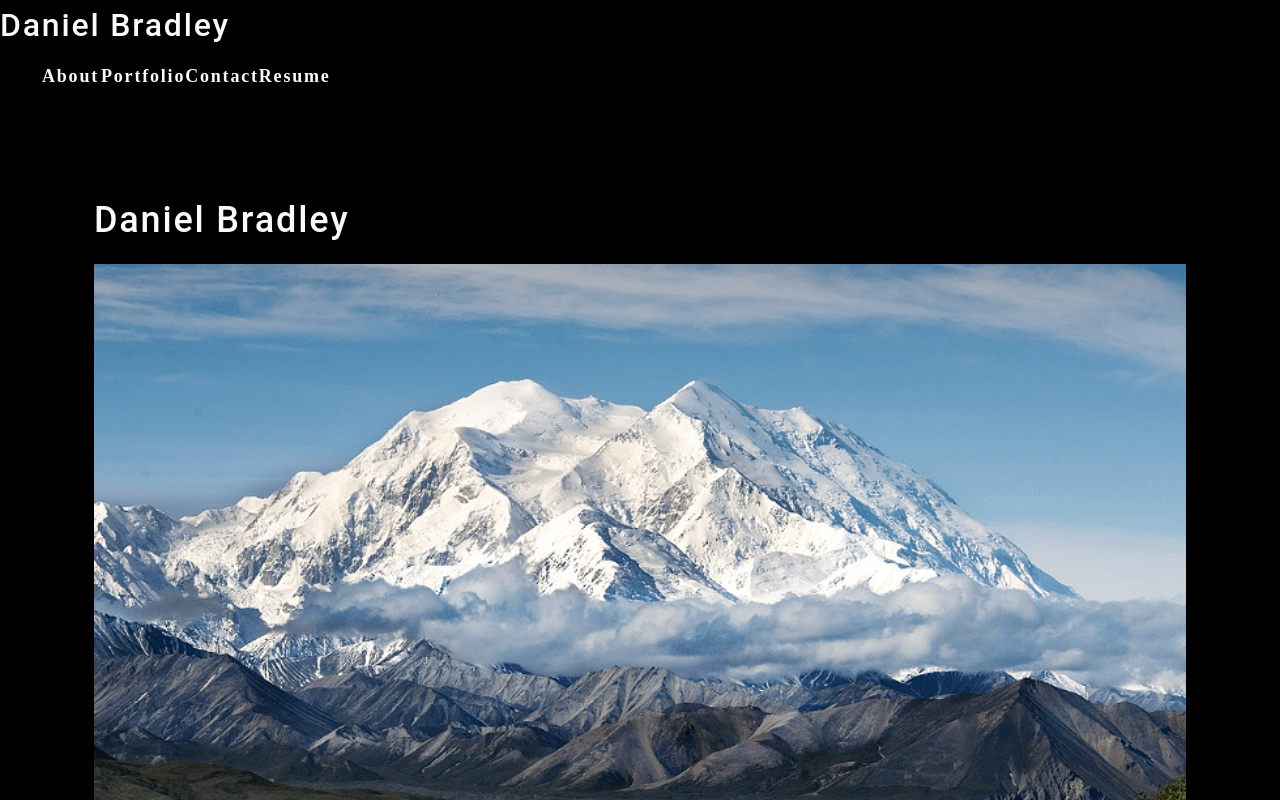
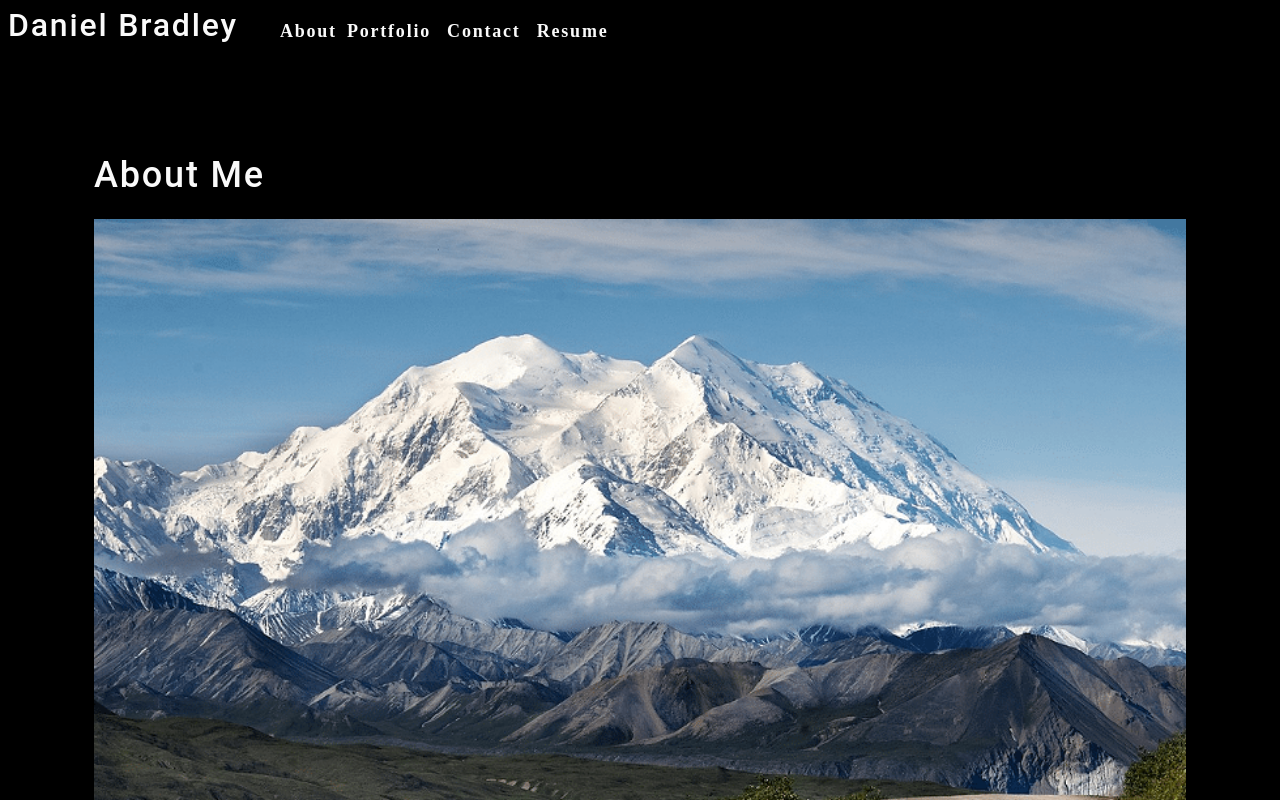
Before and after one commit to dbradle4348/react-portfolio, a React (Create React App) app: page / in a window 1280 px wide. Shown: the top 800 px of the page. Built offline with nearby package versions, Linux system fonts and the light colour scheme.

Commit message:
about and nav

```diff
--- a/src/components/About/index.js
+++ b/src/components/About/index.js
@@ -5,7 +5,7 @@ function About() {
 
   return (
     <section className="my-5" >
-      <h1 id="about">Daniel Bradley</h1>
+      <h1 id="about">About Me</h1>
       <img src={coverImage} className="my-2" style={{ width: "100%" }} alt="cover" />
       <div className="my-2">
         <p>
--- a/src/components/Nav/index.js
+++ b/src/components/Nav/index.js
@@ -2,20 +2,20 @@ import React from "react";
 
 function Nav() {
   return (
-    <header>
+    <header className="flex-row px-1">
       <h2>Daniel Bradley</h2>
       <nav>
         <ul className="flex-row">
           <li className="mx2">
             <a href="#about">About</a>
           </li>
-          <li>
+          <li className='px-1'>
             <span>Portfolio</span>
           </li>
-          <li>
+          <li className='px-1'>
             <span>Contact</span>
           </li>
-          <li>
+          <li className='px-1'>
             <span>Resume</span>
           </li>
         </ul>
--- a/src/index.css
+++ b/src/index.css
@@ -1,18 +1,3 @@
-body {
-  margin: 0;
-  font-family: -apple-system, BlinkMacSystemFont, 'Segoe UI', 'Roboto', 'Oxygen',
-    'Ubuntu', 'Cantarell', 'Fira Sans', 'Droid Sans', 'Helvetica Neue',
-    sans-serif;
-  -webkit-font-smoothing: antialiased;
-  -moz-osx-font-smoothing: grayscale;
-}
-
-code {
-  font-family: source-code-pro, Menlo, Monaco, Consolas, 'Courier New',
-    monospace;
-}
-
-
 main {
   margin: 0 auto;
   max-width: 90%;
@@ -20,8 +5,8 @@ main {
 }
 :root {
   --primary: #8c54ff;
-  --secondary: #F3A847;
-  --tertiary: #B12704;
+  --secondary: #f3a847;
+  --tertiary: #b12704;
   --light: #fafafa;
   --dark: #000000;
   --darker: #111111;
@@ -29,7 +14,6 @@ main {
   --spacing-one: calc(1rem * 0.5);
   --spacing-two: calc(1rem);
   --spacing-five: calc(2.5rem);
-
 }
 
 * {
@@ -47,11 +31,10 @@ body {
   font-weight: 600;
   line-height: 1.5;
   font-size: 18px;
-  letter-spacing: .1em;
+  letter-spacing: 0.1em;
   background: var(--dark);
   color: var(--light);
   font-family: 'Poiret One', cursive;
-
 }
 
 h1,
@@ -117,7 +100,7 @@ button {
   font-size: 1rem;
   text-decoration: none;
   padding: 0.25rem 1rem;
-  border-radius: .5rem;
+  border-radius: 0.5rem;
   border: none;
   outline: none;
   cursor: pointer;
@@ -126,19 +109,19 @@ button {
 }
 
 button:hover {
-  opacity: .8;
+  opacity: 0.8;
 }
 
 button[disabled] {
   cursor: default;
-  opacity: .8;
+  opacity: 0.8;
 }
 
 img {
   max-width: 100%;
 }
 
-span[role="img"] {
+span[role='img'] {
   cursor: default;
 }
 
@@ -157,7 +140,7 @@ input {
 
 input:focus {
   border: 1px solid var(--secondary);
-  box-shadow: 0 0 .25rem rgba(0, 0, 0, .5);
+  box-shadow: 0 0 0.25rem rgba(0, 0, 0, 0.5);
 }
 
 li {
@@ -168,7 +151,7 @@ nav a:hover {
   text-decoration: none;
 }
 
-nav  li {
+nav li {
   cursor: pointer;
 }
 
@@ -257,7 +240,7 @@ textarea {
 }
 
 .modalBackdrop {
-	background: rgba(0, 0, 0, .65);
+  background: rgba(0, 0, 0, 0.65);
   bottom: 0;
   left: 0;
   overflow: auto;
@@ -301,7 +284,6 @@ a {
   padding: 2px 4px;
   margin-left: -2px;
   margin-right: -2px;
-
 }
 
 .navActive {
```
Also changed, not shown: src/components/Portfolio/index.js (added). Lines whose indentation alone changed are shown as unchanged.
